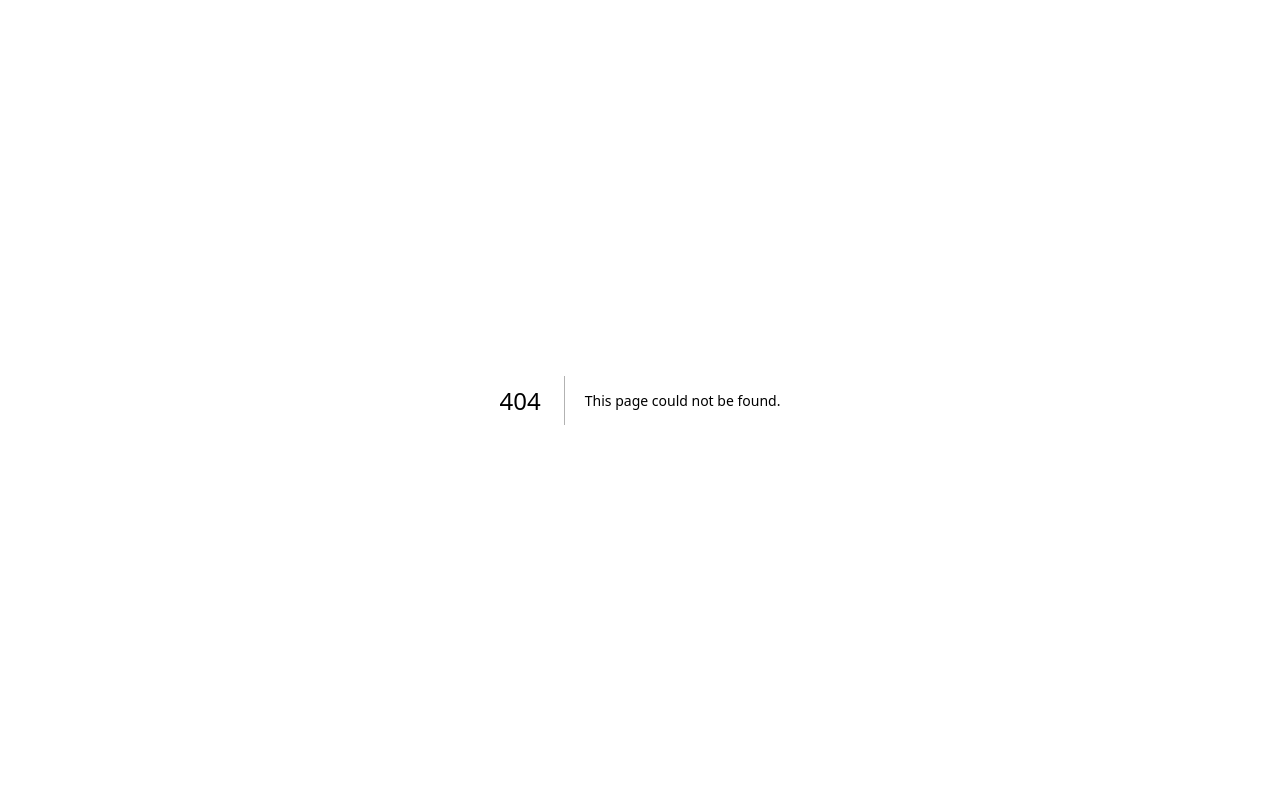
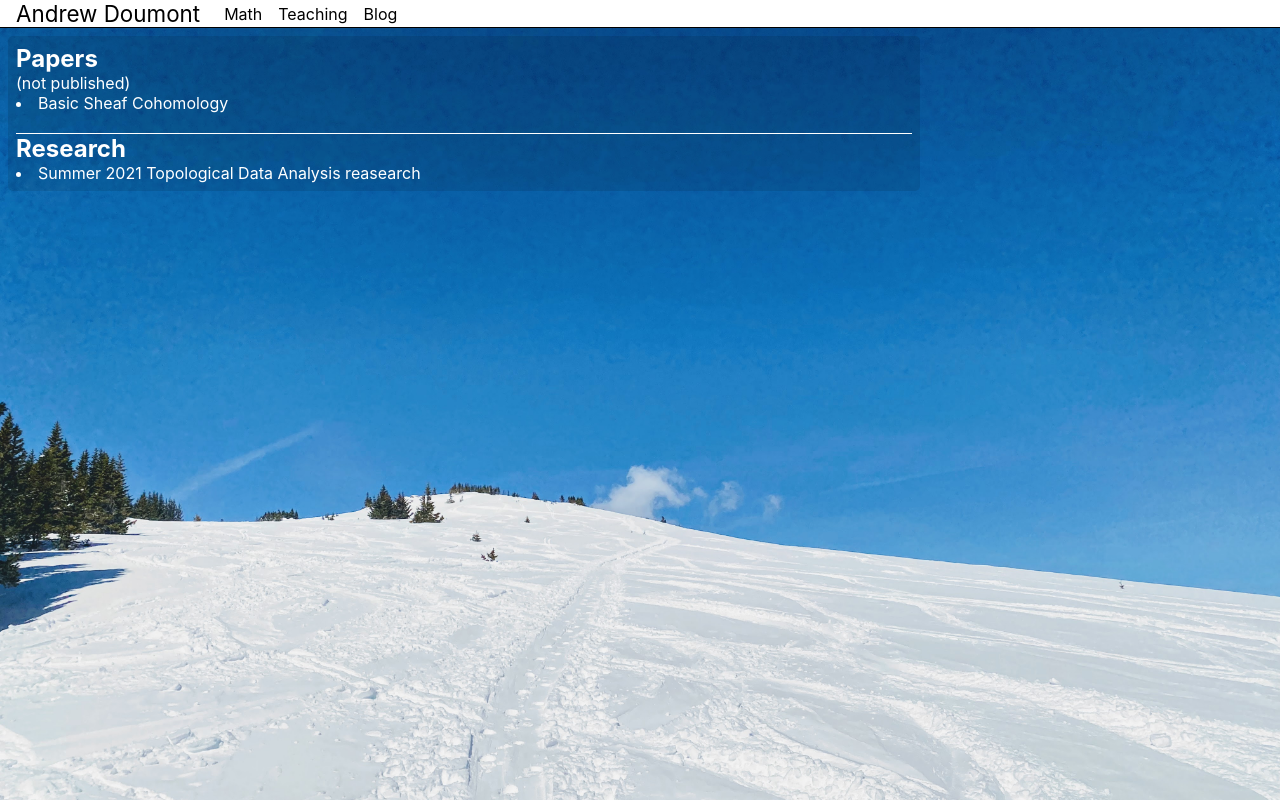
Before and after one commit to AndrewWD1/site, a Next.js app: page /math in a window 1280 px wide. Before the commit this address had no page. Built offline with nearby package versions, Linux system fonts and the light colour scheme.

Commit message:
Update 5 files

```diff
--- /dev/null
+++ b/pages/math.js
@@ -0,0 +1,38 @@
+import Nav from "../components/nav";
+import styles from "../styles/Home.module.css";
+import Image from "next/image";
+import bp from "../public/static/images/berthoudpass.jpg";
+
+export default function Home() {
+  return (
+    <>
+      <Nav />
+      <Image
+        src={bp}
+        width={1000}
+        height={1000}
+        className={styles.imgBackground}
+        alt="Picture of the author"
+      />
+      <main>
+        <div className={styles.container}>
+          <h2>Papers</h2>
+          <span>(not published)</span>
+          <ul className={styles.containerList}>
+            <li>
+              <a className={styles.whitelink} href="https://ad-site.netlify.app/static/Sheaf_Cohomology_Intro.pdf">
+                Basic Sheaf Cohomology
+              </a>{" "}
+            </li>
+          </ul>
+          <br />
+          <div className={styles.borderLine}></div>
+          <h2>Research</h2>
+          <ul className={styles.containerList}>
+            <li>Summer 2021 Topological Data Analysis reasearch </li>
+          </ul>
+        </div>
+      </main>
+    </>
+  );
+}
--- a/styles/Home.module.css
+++ b/styles/Home.module.css
@@ -1,5 +1,18 @@
 .container {
-  padding: 0 2rem;
+  background: linear-gradient(rgba(0, 0, 0, 0.1), rgba(0, 0, 0, 0.1));
+  border-radius: 5px;
+  color: #fff;
+  margin: 0.5rem;
+  padding: 0.5rem;
+  width: 70%;
+}
+
+.containerList {
+  list-style-position: inside;
+}
+
+.whitelink:hover {
+  text-decoration: underline;
 }
 
 .nav {
@@ -37,3 +50,7 @@
   -moz-background-size: cover;
   -o-background-size: cover;
 }
+
+.borderLine {
+  border-top: 1px solid #fff;
+}
--- a/styles/globals.css
+++ b/styles/globals.css
@@ -1,7 +1,5 @@
 html,
 body {
-  padding: 0;
-  margin: 0;
   font-family: -apple-system, BlinkMacSystemFont, Segoe UI, Roboto, Oxygen,
     Ubuntu, Cantarell, Fira Sans, Droid Sans, Helvetica Neue, sans-serif;
 }
@@ -15,7 +13,3 @@ a {
   color: inherit;
   text-decoration: none;
 }
-
-* {
-  box-sizing: border-box;
-}
```
Also changed, not shown: pages/index.js (+8 -6 lines), pages/teaching.js (added, +31 -0 lines).
